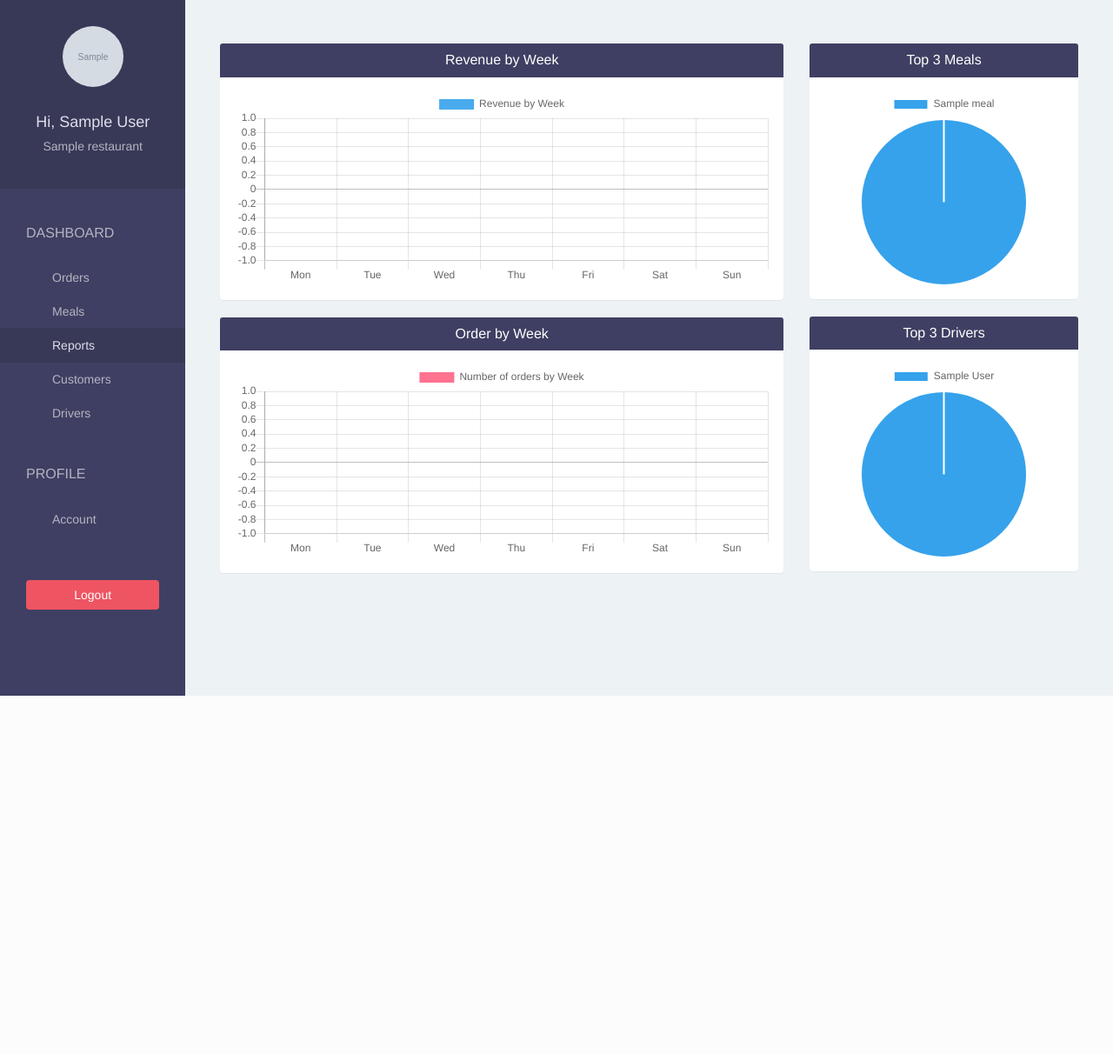
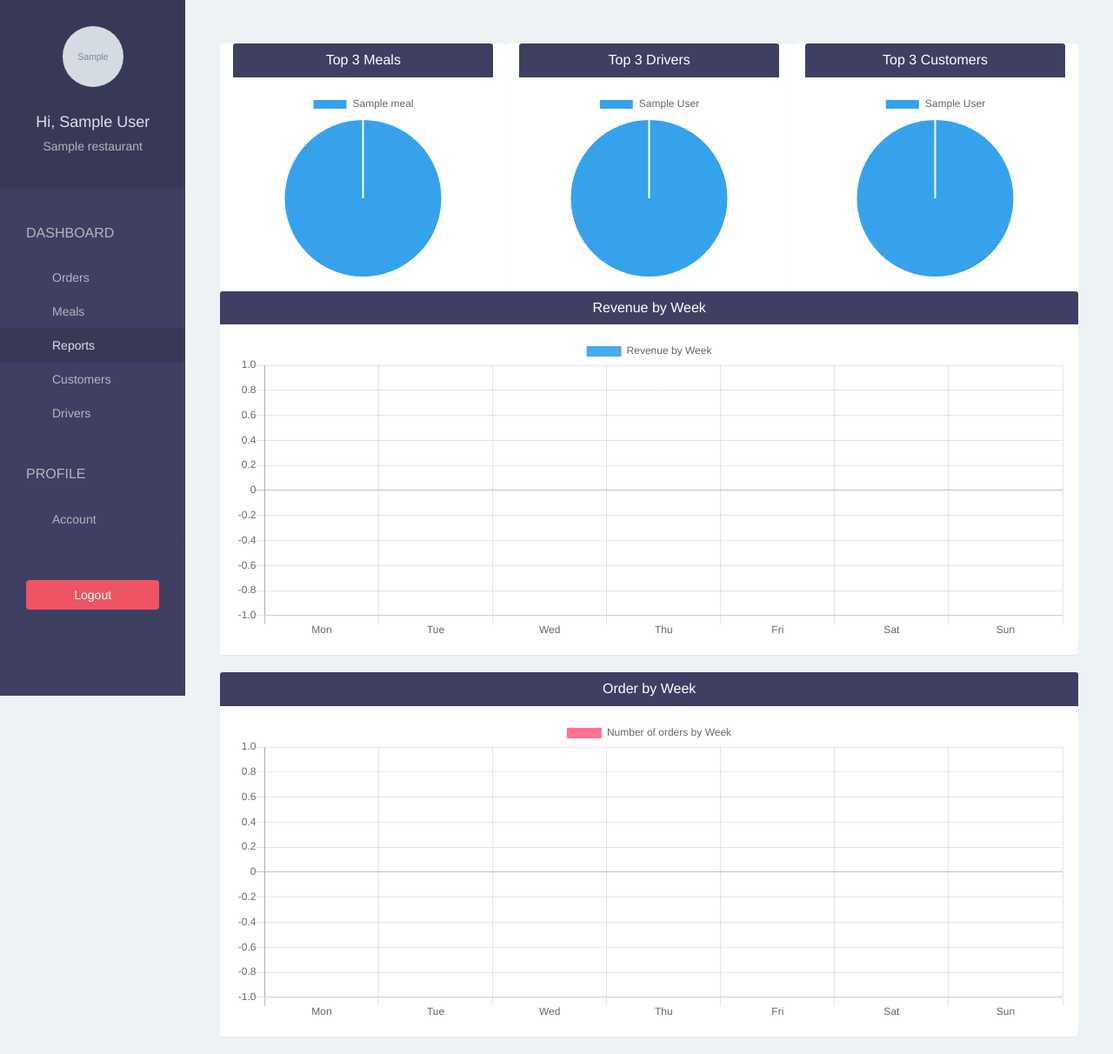
Before and after one commit to Kgotso-Koete/foodTasker-restaurant-web-app, a Django app: page /restaurant/report/ in a window 1280 px wide. Shown: the whole page at 87% size. Before the commit the page ends 800 px from the top, so only its background shows below. Run offline with Django 3.2, Linux system fonts and the light colour scheme; a user stored in the database is signed in; tables that the repository leaves empty hold one stand-in row (values such as "Sample post"); grey boxes marked "Sample" are stand-in pictures; some libraries are stand-ins or nearby versions.

Commit message:
Add report chart for top 3 customers

```diff
--- a/foodtaskerapp/static/css/style.css
+++ b/foodtaskerapp/static/css/style.css
@@ -122,3 +122,7 @@ body {
 .table > thead > tr > th {
   border-color: #88A1B2
 }
+
+.pie-chart{
+  margin:auto;
+}
--- a/foodtaskerapp/templates/restaurant/report.html
+++ b/foodtaskerapp/templates/restaurant/report.html
@@ -5,7 +5,108 @@
 {% block page %}
 
 <div class="row">
-  <div class="col-lg-8">
+
+  <div class="col-lg-12">
+
+    <!-- TOP 3 Meals -->
+    <div class="panel col-lg-4 pie-chart">
+        <div class="panel-heading bg-blue">
+          <h4 class="panel-title text-center text-white">
+              Top 3 Meals
+          </h4>
+        </div>
+        <div class="panel-body">
+            <canvas id="mealChart" height="242"></canvas>
+            <script>
+                var ctx = document.getElementById("mealChart").getContext("2d");
+                var data = {
+                    labels: {{ meal.labels|safe }},
+                    datasets: [
+                        {
+                            backgroundColor: [
+                              "#36A2EB", "#FFCE56", "#FF6384"
+                            ],
+                            data: {{ meal.data }}
+                        }
+                    ]
+                };
+
+                new Chart(ctx, {
+                  type: 'pie',
+                  data: data
+                });
+
+            </script>
+        </div>
+    </div>
+
+    <!-- TOP 3 Driver ALL TIME -->
+    <div class="panel col-lg-4 pie-chart">
+        <div class="panel-heading bg-blue">
+          <h4 class="panel-title text-center text-white">
+              Top 3 Drivers
+          </h4>
+        </div>
+        <div class="panel-body">
+            <canvas id="driverChart" height="242"></canvas>
+            <script>
+                var ctx = document.getElementById("driverChart").getContext("2d");
+                var data = {
+                    labels: {{ driver.labels|safe }},
+                    datasets: [
+                        {
+                            backgroundColor: [
+                              "#36A2EB", "#FFCE56", "#FF6384"
+                            ],
+                            data: {{ driver.data }}
+                        }
+                    ]
+                };
+
+                new Chart(ctx, {
+                  type: 'pie',
+                  data: data
+                });
+
+            </script>
+        </div>
+    </div>
+
+    <!-- TOP 3 Customers ALL TIME -->
+    <div class="panel col-lg-4 pie-chart">
+      <div class="panel-heading bg-blue">
+        <h4 class="panel-title text-center text-white">
+            Top 3 Customers
+        </h4>
+      </div>
+      <div class="panel-body">
+          <canvas id="customerChart" height="242"></canvas>
+          <script>
+              var ctx = document.getElementById("customerChart").getContext("2d");
+              var data = {
+                  labels: {{ customer.labels|safe }},
+                  datasets: [
+                      {
+                          backgroundColor: [
+                            "#36A2EB", "#FFCE56", "#FF6384"
+                          ],
+                          data: {{customer.data }}
+                      }
+                  ]
+              };
+
+              new Chart(ctx, {
+                type: 'pie',
+                data: data
+              });
+
+          </script>
+      </div>
+  </div>
+
+  </div>
+
+  <div class="col-lg-12">
     <!-- Revenue by Week -->
     <div class="panel">
       <div class="panel-heading bg-blue">
@@ -68,73 +169,7 @@
       </div>
     </div>
   </div>
-  <div class="col-lg-4">
 
-    <!-- TOP 3 Meals -->
-    <div class="panel">
-        <div class="panel-heading bg-blue">
-          <h4 class="panel-title text-center text-white">
-              Top 3 Meals
-          </h4>
-        </div>
-        <div class="panel-body">
-            <canvas id="mealChart" height="242"></canvas>
-            <script>
-                var ctx = document.getElementById("mealChart").getContext("2d");
-                var data = {
-                    labels: {{ meal.labels|safe }},
-                    datasets: [
-                        {
-                            backgroundColor: [
-                              "#36A2EB", "#FFCE56", "#FF6384"
-                            ],
-                            data: {{ meal.data }}
-                        }
-                    ]
-                };
-
-                new Chart(ctx, {
-                  type: 'pie',
-                  data: data
-                });
-
-            </script>
-        </div>
-    </div>
-
-    <!-- TOP 3 Driver ALL TIME -->
-    <div class="panel">
-        <div class="panel-heading bg-blue">
-          <h4 class="panel-title text-center text-white">
-              Top 3 Drivers
-          </h4>
-        </div>
-        <div class="panel-body">
-            <canvas id="driverChart" height="242"></canvas>
-            <script>
-                var ctx = document.getElementById("driverChart").getContext("2d");
-                var data = {
-                    labels: {{ driver.labels|safe }},
-                    datasets: [
-                        {
-                            backgroundColor: [
-                              "#36A2EB", "#FFCE56", "#FF6384"
-                            ],
-                            data: {{ driver.data }}
-                        }
-                    ]
-                };
-
-                new Chart(ctx, {
-                  type: 'pie',
-                  data: data
-                });
-
-            </script>
-        </div>
-    </div>
-
-  </div>
 </div>
 
 {% endblock %}
--- a/foodtaskerapp/views.py
+++ b/foodtaskerapp/views.py
@@ -144,11 +144,22 @@ def restaurant_report(request):
         "data": [driver.total_order for driver in top3_drivers]
     }
 
+    # Top 3 Drivers
+    top3_customers = Customer.objects.annotate(total_order=Count(
+        Case(When(order__restaurant=request.user.restaurant,
+                  then=1)))).order_by("-total_order")[:3]
+
+    customer = {
+        "labels": [customer.user.get_full_name() for customer in top3_customers],
+        "data": [customer.total_order for customer in top3_customers]
+    }
+
     return render(request, 'restaurant/report.html', {
         "revenue": revenue,
         "orders": orders,
         "meal": meal,
-        "driver": driver
+        "driver": driver,
+        "customer": customer
     })
 
 
```
Also changed, not shown: README.md.
